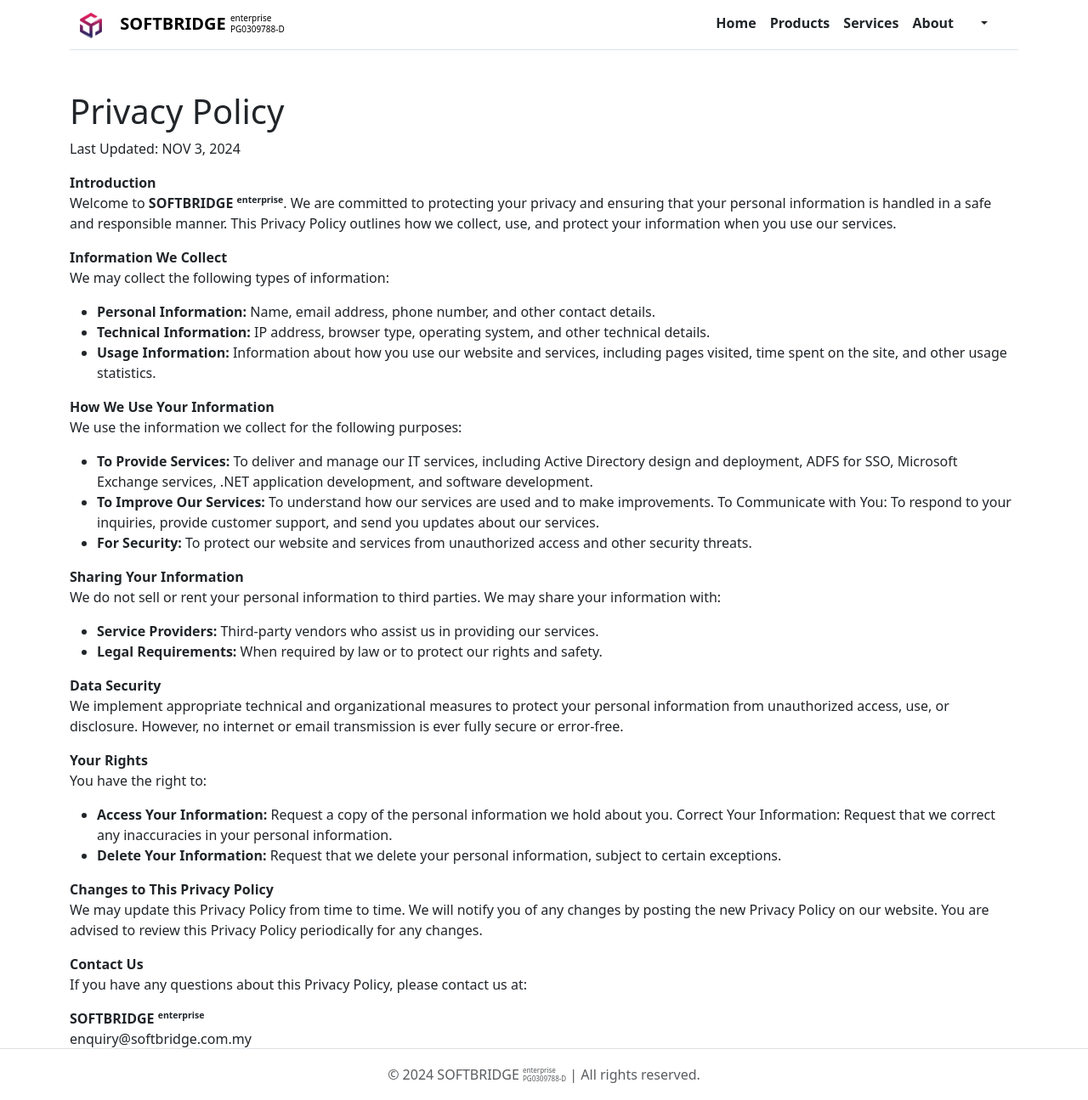
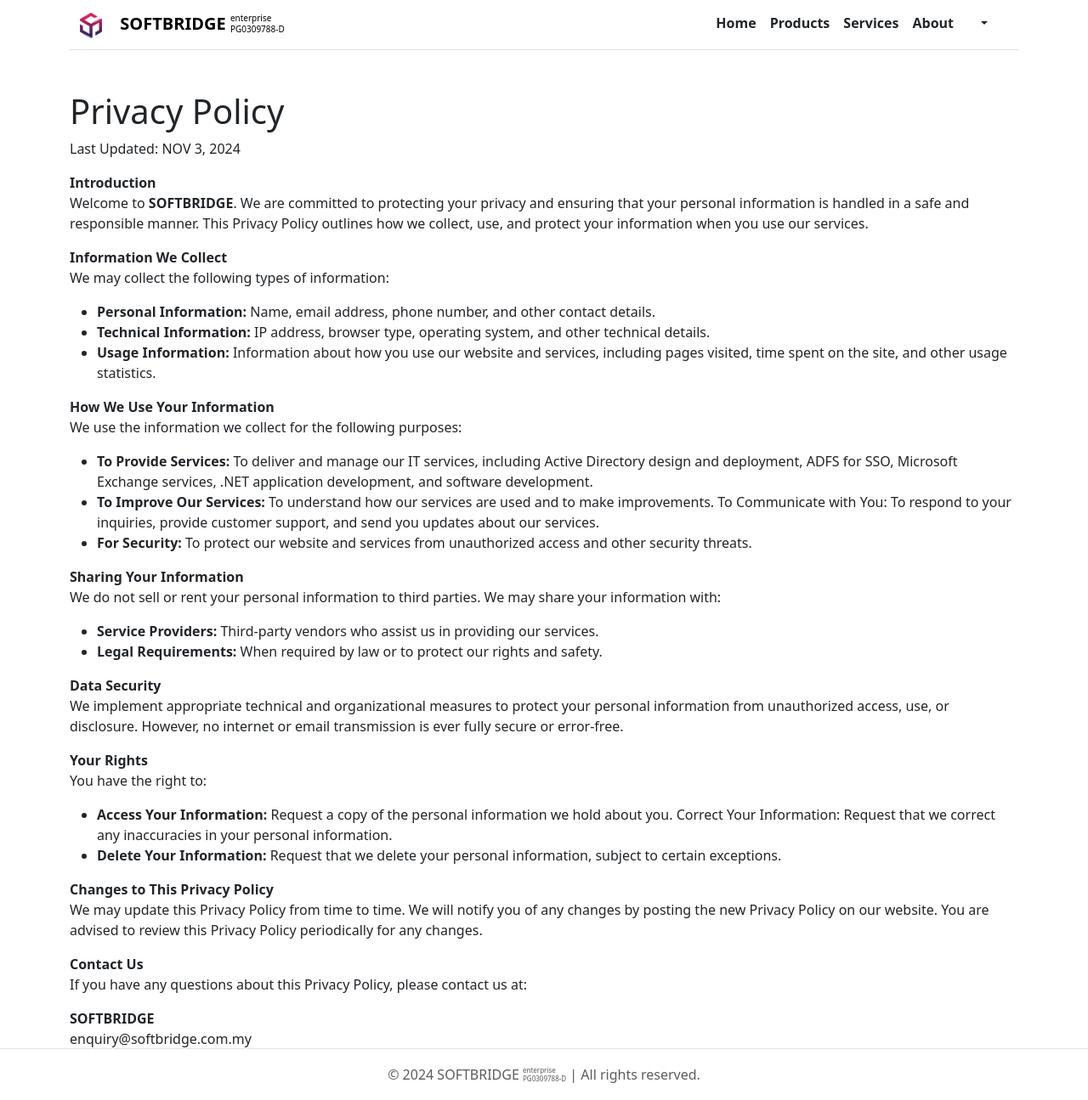
Before and after one commit to mfauziii/softbridge.github.io, a Jekyll site: the page built from privacy.md, in a window 1280 px wide. Shown: the whole page at 85% size. Built offline with Jekyll 4.4.1, drawn with Linux system fonts in a browser that asks for light colours; nearby versions of some CDN libraries.

Commit message:
Update privacy.md

```diff
--- a/privacy.md
+++ b/privacy.md
@@ -6,7 +6,7 @@
 Last Updated: NOV 3, 2024
 
 **Introduction**
-Welcome to **SOFTBRIDGE <sup><small>enterprise</small></sup>**. We are committed to protecting your privacy and ensuring that your personal information is handled in a safe and responsible manner. This Privacy Policy outlines how we collect, use, and protect your information when you use our services.
+Welcome to **SOFTBRIDGE**. We are committed to protecting your privacy and ensuring that your personal information is handled in a safe and responsible manner. This Privacy Policy outlines how we collect, use, and protect your information when you use our services.
 
 **Information We Collect**
 We may collect the following types of information:
@@ -41,5 +41,5 @@
 **Contact Us**
 If you have any questions about this Privacy Policy, please contact us at:
 
-**SOFTBRIDGE <sup><small>enterprise</small></sup>**
+**SOFTBRIDGE**
 enquiry@softbridge.com.my
```
